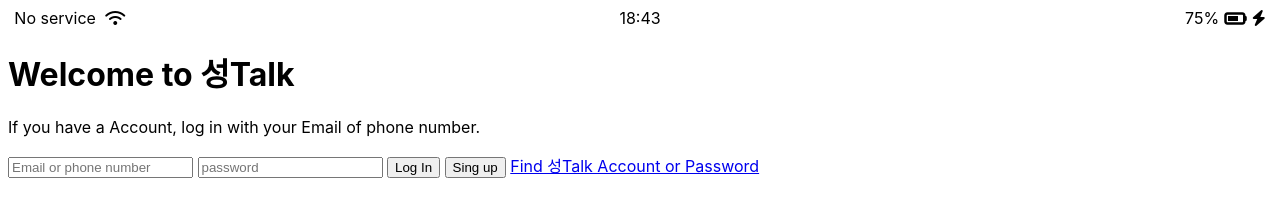
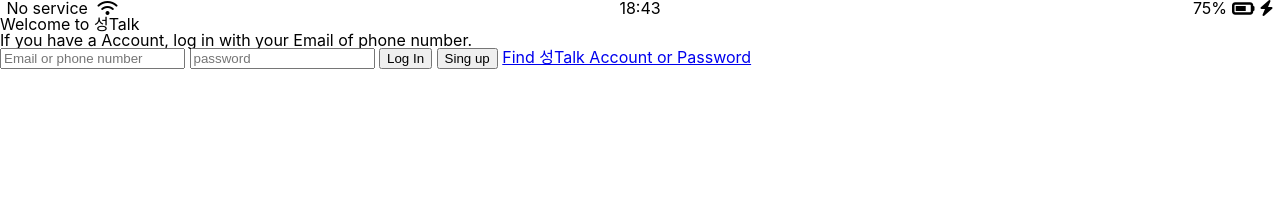
Before and after one commit to ChoBlack/kokoa-clone-2021, a plain HTML site: page index.html in a window 1280 px wide. Drawn offline with Linux system fonts and the light colour scheme.

Commit message:
add reset.css

```diff
--- /dev/null
+++ b/css/reset.css
@@ -0,0 +1,48 @@
+/* http://meyerweb.com/eric/tools/css/reset/
+   v2.0 | 20110126
+   License: none (public domain)
+*/
+
+html, body, div, span, applet, object, iframe,
+h1, h2, h3, h4, h5, h6, p, blockquote, pre,
+a, abbr, acronym, address, big, cite, code,
+del, dfn, em, img, ins, kbd, q, s, samp,
+small, strike, strong, sub, sup, tt, var,
+b, u, i, center,
+dl, dt, dd, ol, ul, li,
+fieldset, form, label, legend,
+table, caption, tbody, tfoot, thead, tr, th, td,
+article, aside, canvas, details, embed,
+figure, figcaption, footer, header, hgroup,
+menu, nav, output, ruby, section, summary,
+time, mark, audio, video {
+	margin: 0;
+	padding: 0;
+	border: 0;
+	font-size: 100%;
+	font: inherit;
+	vertical-align: baseline;
+}
+/* HTML5 display-role reset for older browsers */
+article, aside, details, figcaption, figure,
+footer, header, hgroup, menu, nav, section {
+	display: block;
+}
+body {
+	line-height: 1;
+}
+ol, ul {
+	list-style: none;
+}
+blockquote, q {
+	quotes: none;
+}
+blockquote:before, blockquote:after,
+q:before, q:after {
+	content: '';
+	content: none;
+}
+table {
+	border-collapse: collapse;
+	border-spacing: 0;
+}
--- a/css/styles.css
+++ b/css/styles.css
@@ -1,3 +1,5 @@
+@import"reset.css";
+
 body{
     font-family: -apple-system, BlinkMacSystemFont, 'Segoe UI', Roboto, Oxygen, Ubuntu, Cantarell, 'Open Sans', 'Helvetica Neue', sans-serif;
 }
```
